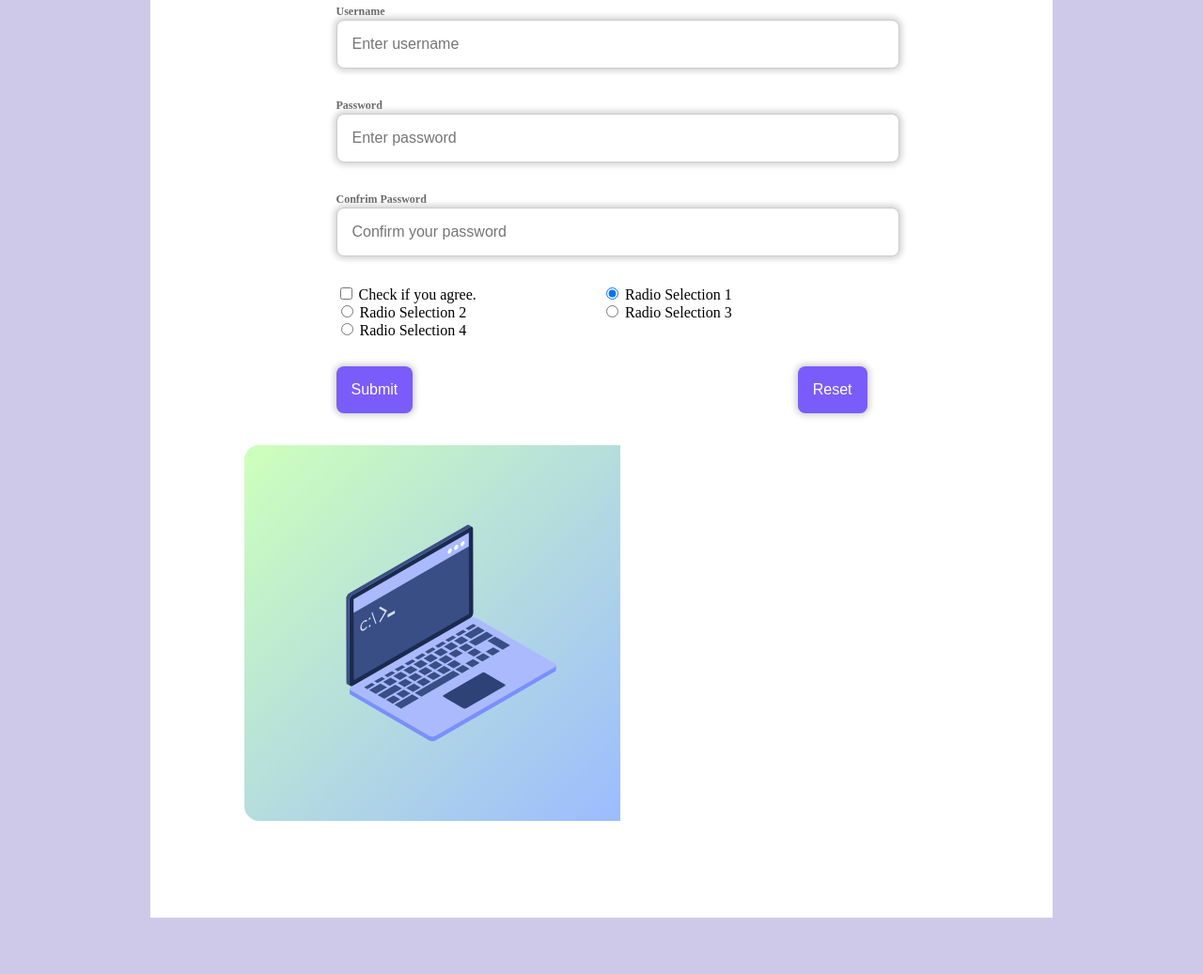
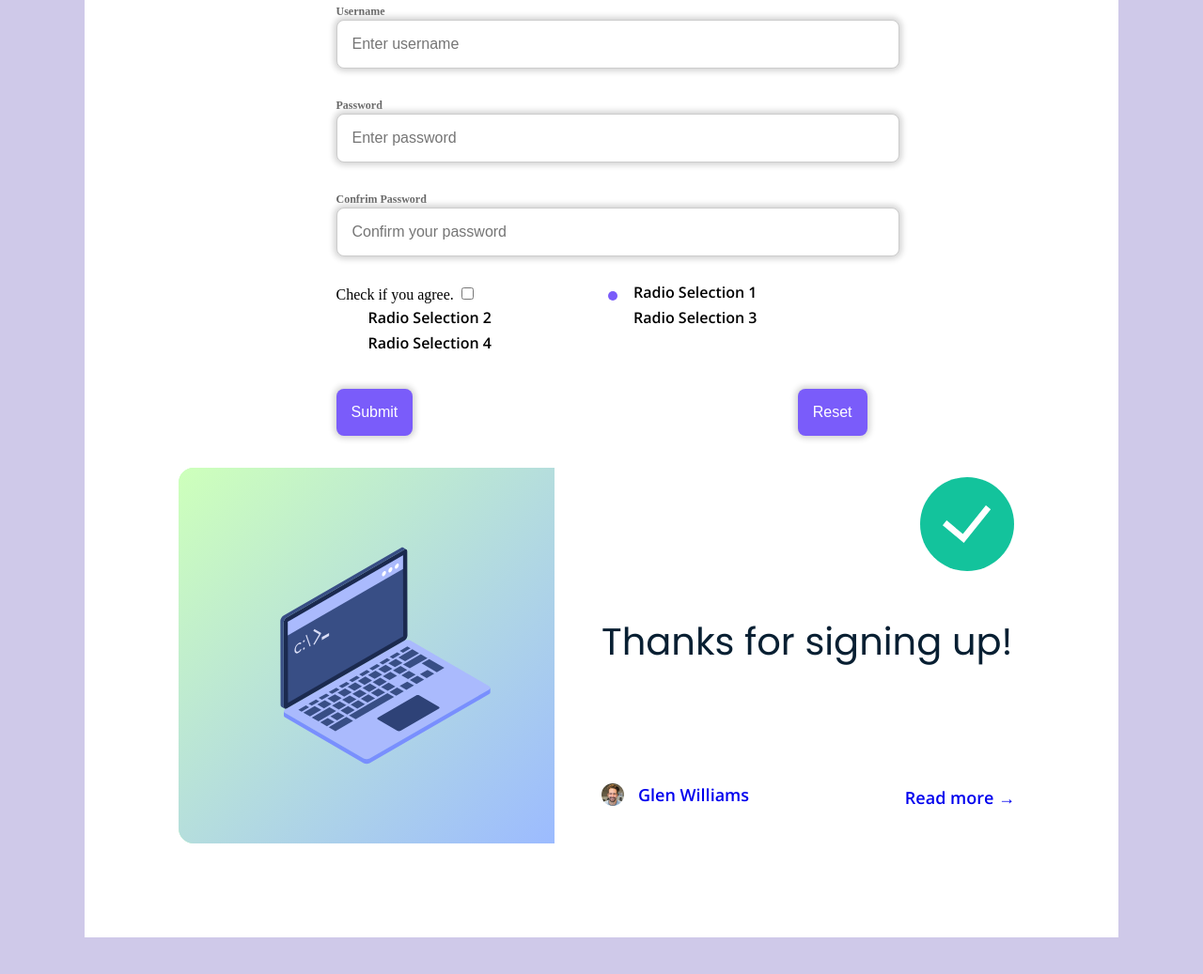
Before and after one commit to GastonV/14_md_Forms_Valid, a website built with webpack: page src/index.html in a window 1280 px wide. Shown: the part 177-1214 px from the top of the page at 94% size. Built offline with nearby package versions, Linux system fonts and the light colour scheme; files whose address does not match are found by name.

Commit message:
added radio buttons and read value of radio button

```diff
--- a/src/index.html
+++ b/src/index.html
@@ -36,25 +36,30 @@
                 <div class="form__checkAndRadio">
 
                     <div class="form__select">
-                        <label>
+                        <label class="tick_agree">
+                            Check if you agree.
                             <input type="checkbox">
-                            Check if you agree.
                         </label>
-                        <label for="radio_lable">
-                            <input type="radio" name="selective_choice" checked>
+
+                        <label class="check__box">
                             Radio Selection 1
+                            <input type="radio" name="radio" checked value="Ābols">
+                            <span class="checkmark"></span>
                         </label>
-                        <label for="radio_lable">
-                            <input type="radio" name="selective_choice">
+                        <label class="check__box">
                             Radio Selection 2
+                            <input type="radio" name="radio" value="Bananana">
+                            <span class="checkmark"></span>
                         </label>
-                        <label for="radio_lable">
-                            <input type="radio" name="selective_choice">
+                        <label class="check__box">
                             Radio Selection 3
+                            <input type="radio" name="radio" value="Tetris">
+                            <span class="checkmark"></span>
                         </label>
-                        <label for="radio_lable">
-                            <input type="radio" name="selective_choice">
+                        <label class="check__box">
                             Radio Selection 4
+                            <input type="radio" name="radio" value="Auto">
+                            <span class="checkmark"></span>
                         </label>
                     </div>
                 </div>
@@ -64,23 +69,21 @@
                 </div>
             </form>
 
-            <div class="sucess_screen">
+            <div class="sucess__screen">
                 <svg width="400" height="400" viewBox="0 0 400 400" fill="none" xmlns="http://www.w3.org/2000/svg">
                     <path d="M0 16C0 7.16345 7.16344 0 16 0H400V400H16C7.16345 400 0 392.837 0 384V16Z"
-                    fill="#BDFFBC" />
+                        fill="#BDFFBC" />
                     <path d="M0 16C0 7.16345 7.16344 0 16 0H400V400H16C7.16345 400 0 392.837 0 384V16Z"
-                    fill="url(#paint0_linear_15:246)" />
+                        fill="url(#paint0_linear_15:246)" />
                     <defs>
                         <linearGradient id="paint0_linear_15:246" x1="6" y1="7.99999" x2="400" y2="400"
-                        gradientUnits="userSpaceOnUse">
+                            gradientUnits="userSpaceOnUse">
                             <stop stop-color="#CDFFBC" />
                             <stop offset="1" stop-color="#9CBBFF" />
                         </linearGradient>
                     </defs>
-                    <svg  width="240" height="240" viewBox="0 0 240 240" fill="none"
-                        y="80" x="100"
+                    <svg width="240" height="240" viewBox="0 0 240 240" fill="none" y="80" x="100"
                         xmlns="http://www.w3.org/2000/svg">
-                        <g class="light-1"></g>
                         <path
                             d="M13.2932 180.964L96.8931 229.547C98.665 230.58 101.519 230.58 103.291 229.563L230.319 156.215C232.09 155.197 232.09 153.54 230.319 152.507L146.719 103.924C144.963 102.907 142.109 102.907 140.337 103.924L13.3096 177.256C11.5378 178.29 11.5213 179.947 13.2932 180.964Z"
                             fill="#AABAFD" />
@@ -216,20 +219,30 @@
                         <path d="M60.1205 95.9194L60.1295 99.0877L52.4199 103.539L52.4109 100.371L60.1205 95.9194Z"
                             fill="#D9DDF6" />
                     </svg>
+                </svg>
+                <div class="sucess__screen__greetings">
+                    <span class="circle--green">
+                        <svg width="52" height="40" viewBox="0 0 52 40" fill="none" xmlns="http://www.w3.org/2000/svg">
+                            <path fill-rule="evenodd" clip-rule="evenodd"
+                                d="M51.1743 4.14173L22.514 39.977L0 21.2131L4.24793 16.1156L21.5582 30.5386L45.9971 0L51.1743 4.14173Z"
+                                fill="white" />
+                        </svg>
+                    </span>
+                    <h1 class="heading1--greetings">Thanks for signing up!</h1>
+                    <div class="footer">
+                        <div class="avatar">
+                            <img src="./assets/svg/Avatar.png" class="avatar__img" alt="">
+                            <a href="#" class="avatar_name">Glen Williams</a>
+                        </div>
+                        <div class="readMore">
+                            <a href="#" class="readMore--link">Read more &rarr;</a>
 
+                        </div>
+                    </div>
 
-                </svg>
+                </div>
             </div>
-
-
-
         </div>
-
-
-
-
-
-
     </section>
     <script src="/scripts.js"></script>
 </body>
--- a/src/scripts.ts
+++ b/src/scripts.ts
@@ -12,6 +12,12 @@ const validation = {
   },
   password_confirm: (value: string): boolean => {
     return minMaxValid(value);
+  },
+  selective_choice: (): boolean => {
+    return true;
+  },
+  radio: (): boolean => {
+    return true;
   },
 };
 type inputKeys = keyof typeof validation;
@@ -29,14 +35,14 @@ form.addEventListener("submit", (e) => {
 
   if (form.checkValidity()) {
     formValues.forEach((value: string, classNameKey: inputKeys) => {
+      console.log(classNameKey + "      class name accessss");
+      console.log(value + "      class name accessss");
       let isValidForm = validation[classNameKey](value);
       if (!isValidForm) {
         console.error(value + "   was incorect");
       }
+
       // do the magic with css
-
-
-
     });
   }
 });
--- a/src/styles.scss
+++ b/src/styles.scss
@@ -2,6 +2,69 @@
 @import "/src/assets/styles/flexboxgrid.scss";
 @import "/src/assets/styles/globals.scss";
 @import "/src/assets/styles/helper.scss";
+/*Radio nokopēts*/
+.check__box {
+    font-family: 'Open Sans';
+    display: block;
+    position: relative;
+    padding-left: 34px;
+    margin-bottom: 11px;
+    cursor: pointer;
+    font-size: 16px;
+}
+
+/* Hide the browser's default radio button */
+.check__box input {
+    position: absolute;
+    opacity: 0;
+    cursor: pointer;
+}
+
+
+/* Create a custom radio button */
+.checkmark {
+    position: absolute;
+    top: 0;
+    left: 0;
+    height: 24px;
+    width: 24px;
+    background-color: #ffffff;
+    border-radius: 50%;
+}
+
+/* On mouse-over, add a grey background color */
+.check__box:hover input~.checkmark {
+    background-color: #7A5CFA;
+}
+
+/* When the radio button is checked, add a background */
+.check__box input:checked~.checkmark {
+    background-color: #ffffff;
+
+}
+
+/* Create the indicator (the dot/circle - hidden when not checked) */
+.checkmark:after {
+    content: "";
+    position: absolute;
+    display: none;
+}
+
+/* Show the indicator (dot/circle) when checked */
+.check__box input:checked~.checkmark:after {
+    display: block;
+}
+
+/* Style the indicator (dot/circle) */
+.check__box .checkmark:after {
+    top: 7px;
+    left: 7px;
+    width: 10px;
+    height: 10px;
+    border-radius: 50%;
+    background: #7A5CFA;
+}
+
 
 body {
     background-color: #CFC9E9;
@@ -22,7 +85,7 @@ body {
 
 .form__container {
     display: grid;
-    grid-template-columns: 760px;
+    grid-template-columns: 900px;
     gap: 34px;
     justify-items: stretch;
     padding: 100px;
@@ -62,7 +125,9 @@ body {
 .button__section {
     display: flex;
     justify-content: space-between;
+    position: relative;
 }
+
 
 .button {
     background-color: #7A5CFA;
@@ -86,6 +151,98 @@ body {
 }
 
 .laptop {
-    top :0;
-    left : 0;
+    top: 0;
+    left: 0;
 }
+
+.circle--green {
+    display: flex;
+    justify-content: center;
+    align-items: center;
+    background-color: #13C39C;
+    width: 100px;
+    height: 100px;
+    border-radius: 50%;
+    grid-column: 3;
+    grid-row: 1;
+}
+
+.heading1--greetings {
+    font-family: 'Poppins';
+    font-weight: 400;
+    font-size: 40px;
+    color: #081F32;
+    grid-column: 1/4;
+    grid-row: 2;
+    align-self: center;
+}
+
+.sucess__screen {
+    display: grid;
+    grid-template-columns: 1fr 1fr;
+}
+
+.sucess__screen__greetings {
+    display: grid;
+    grid-template-rows: 1fr 1fr 1fr;
+    border-radius: 16px;
+    padding: 10px 10px 40px 0px;
+}
+
+.avatar {
+
+    display: flex;
+    justify-content: left;
+    flex-wrap: nowrap;
+    align-items: center;
+
+    & img {
+        padding-right: 15px;
+    }
+    & a {
+        text-decoration: none;
+    }
+    & a:hover{
+        text-decoration: underline  #007AE9 2px;
+    }
+    & a:visited{
+        color:  #007AE9;
+    }
+
+}
+
+.footer {
+    font-family: 'Open Sans';
+    display: flex;
+    justify-content: space-between;
+    flex-wrap: nowrap;
+    grid-column: 1/4;
+    grid-row: 3;
+    align-items: flex-end;
+    font-weight: 600;
+    font-size: 18px;
+    color: #007AE9;
+}
+
+.avatar__img {
+    height: 24px;
+    width: 24px;
+}
+
+.readMore {
+    display: flex;
+    justify-content: right;
+    align-items: center;
+    & a {
+        text-decoration: none;
+    }
+    & a:hover{
+        text-decoration: underline  #007AE9 2px;
+    }
+    & a:visited{
+        color:  #007AE9;
+    }
+}
+.tick_agree{
+
+}
```
Also changed, not shown: src/assets/svg/Avatar.png (added), src/assets/svg/Avatar.svg (deleted).
